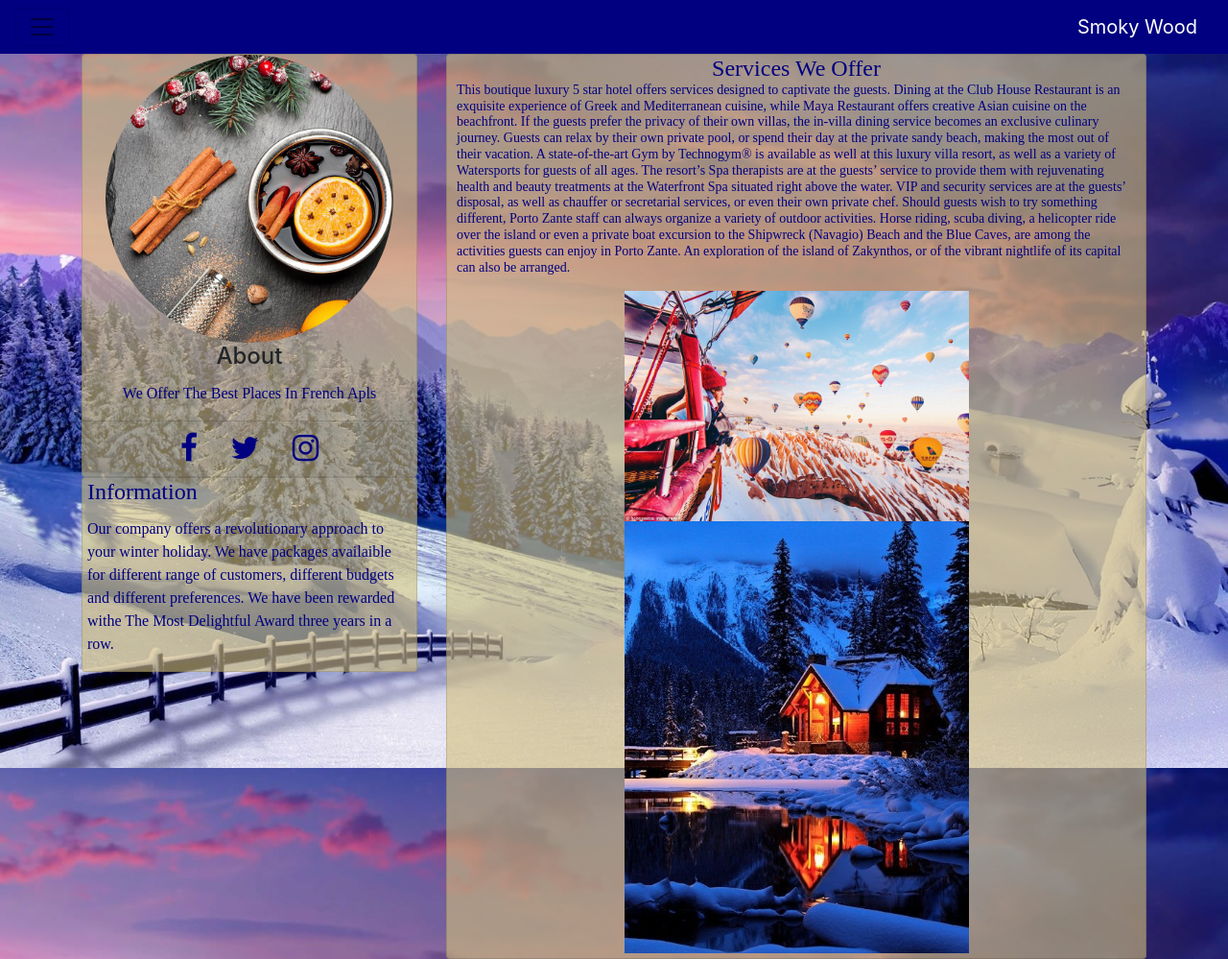
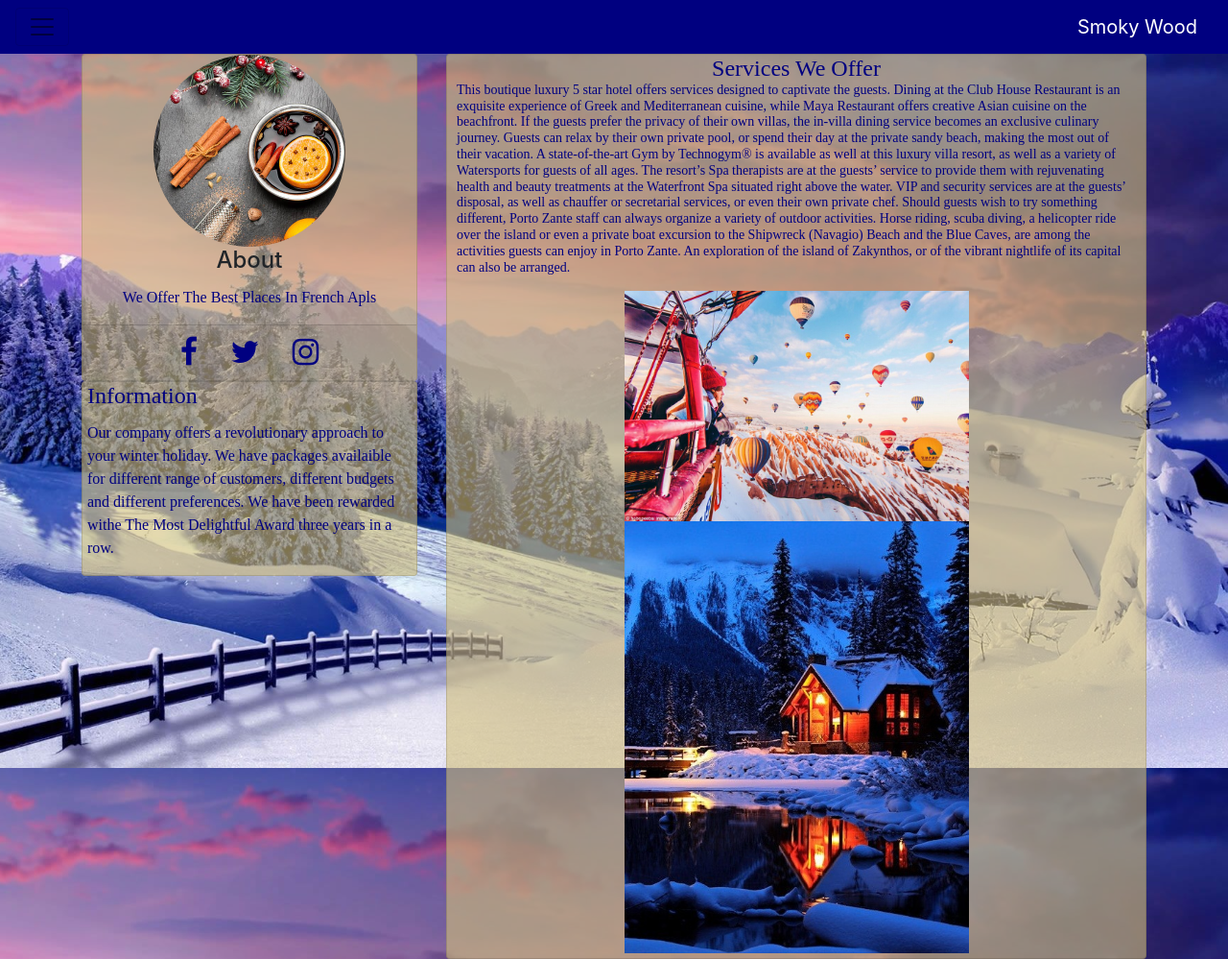
Before and after one commit to escape101/escape101.github.io, a plain HTML site: page about.html in a window 1280 px wide. Shown: the whole page at 96% size. Drawn offline with nearby package versions, Linux system fonts and the light colour scheme.

Commit message:
Update about.css

```diff
--- a/stls/about.css
+++ b/stls/about.css
@@ -25,8 +25,8 @@ body {
 }
 
 .profile-pic{
-max-width: 300px;
-height: 300px;
+max-width: 200px;
+height: 200px;
 }
 
 .title-text1{
```
